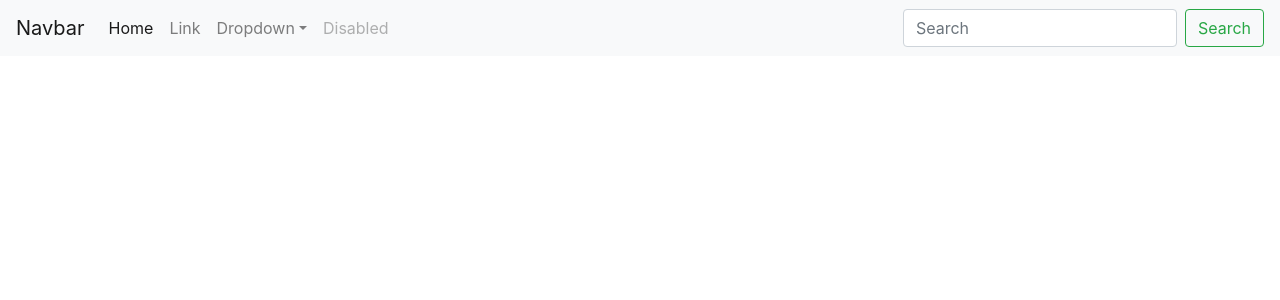
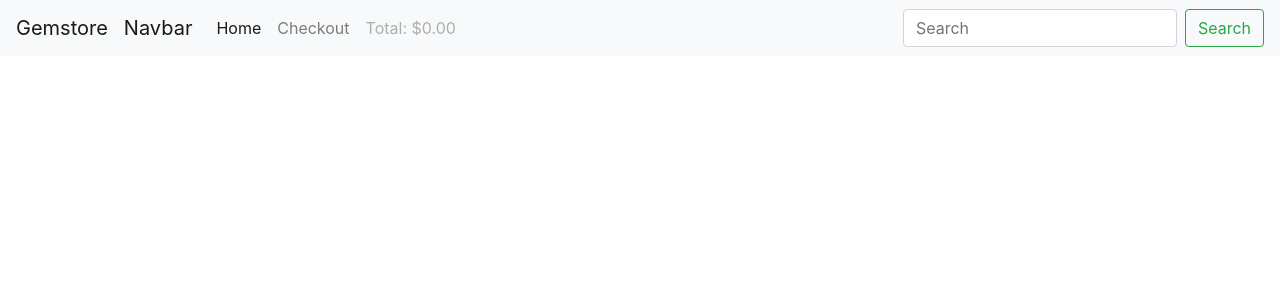
Before and after one commit to Ezouth/Gemstore_React, a React (Create React App) app: page / in a window 1280 px wide. Shown: the top 300 px of the page. Built offline with nearby package versions, Linux system fonts and the light colour scheme.

Commit message:
Navlinks properly working, TODO: render proper components in views

```diff
--- a/src/components/navbar/navbar.js
+++ b/src/components/navbar/navbar.js
@@ -1,5 +1,6 @@
 import React, { Component } from 'react';
 import './navbar.css';
+import { NavLink } from 'react-router-dom';
 
 
 class Navbar extends Component {
@@ -7,6 +8,7 @@
     return (
       <div className="Navbar">
       <nav className="navbar navbar-expand-lg navbar-light bg-light">
+      <NavLink className="navbar-brand" to='/'>Gemstore</NavLink>
       <a className="navbar-brand" href="#">Navbar</a>
       <button className="navbar-toggler" type="button" data-toggle="collapse" data-target="#navbarSupportedContent" aria-controls="navbarSupportedContent" aria-expanded="false" aria-label="Toggle navigation">
         <span className="navbar-toggler-icon"></span>
@@ -15,24 +17,13 @@
       <div className="collapse navbar-collapse" id="navbarSupportedContent">
         <ul className="navbar-nav mr-auto">
           <li className="nav-item active">
-            <a className="nav-link" href="#">Home <span className="sr-only">(current)</span></a>
+            <NavLink className="nav-link" to='/'>Home <span className="sr-only">(current)</span></NavLink>
           </li>
           <li className="nav-item">
-            <a className="nav-link" href="#">Link</a>
-          </li>
-          <li className="nav-item dropdown">
-            <a className="nav-link dropdown-toggle" href="#" id="navbarDropdown" role="button" data-toggle="dropdown" aria-haspopup="true" aria-expanded="false">
-              Dropdown
-            </a>
-            <div className="dropdown-menu" aria-labelledby="navbarDropdown">
-              <a className="dropdown-item" href="#">Action</a>
-              <a className="dropdown-item" href="#">Another action</a>
-              <div className="dropdown-divider"></div>
-              <a className="dropdown-item" href="#">Something else here</a>
-            </div>
+            <NavLink className="nav-link" to="/checkout">Checkout</NavLink>
           </li>
           <li className="nav-item">
-            <a className="nav-link disabled" href="#">Disabled</a>
+            <NavLink className="nav-link disabled" to='/checkout'>Total: $0.00</NavLink>
           </li>
         </ul>
         <form className="form-inline my-2 my-lg-0">
```
